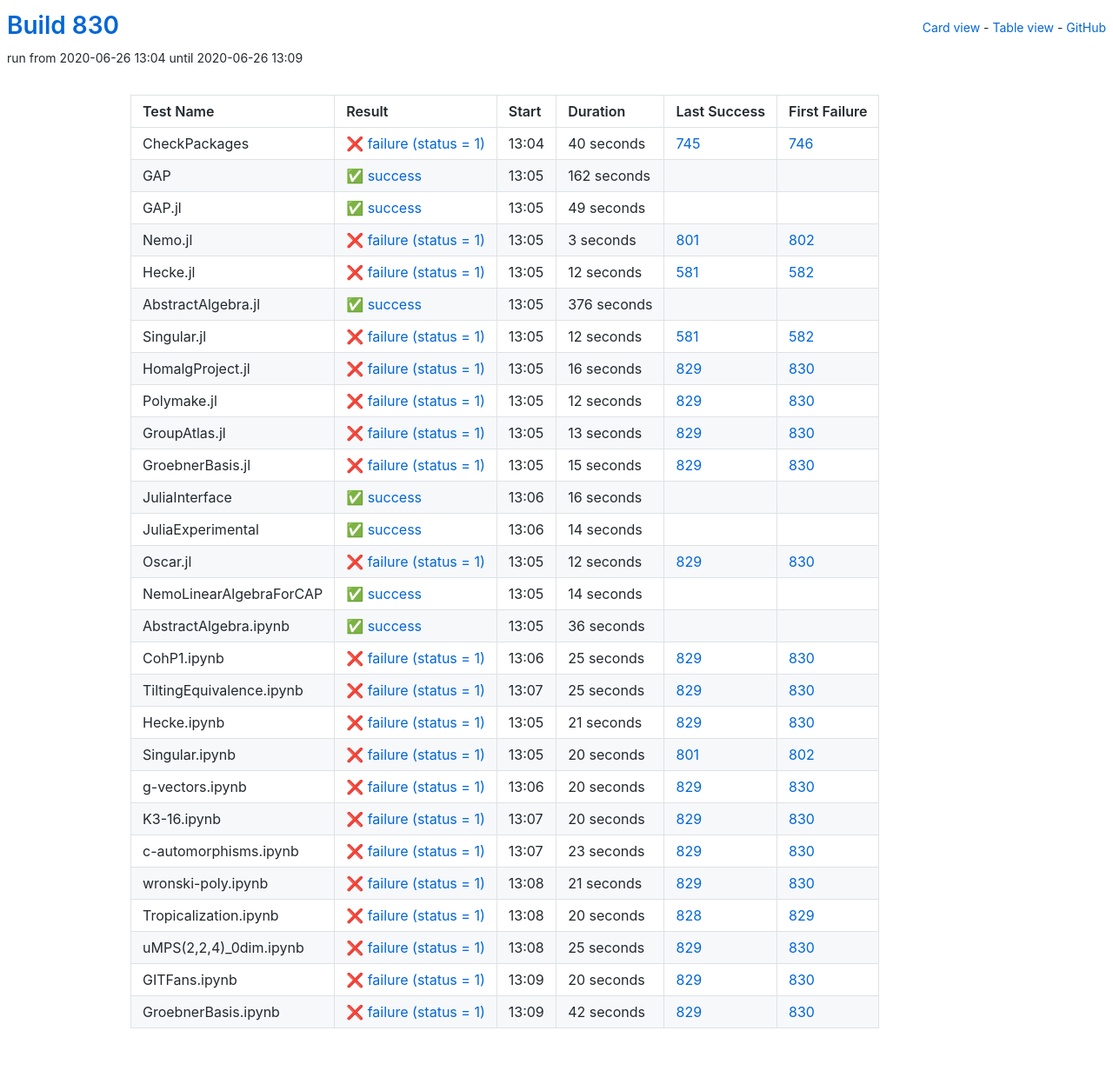
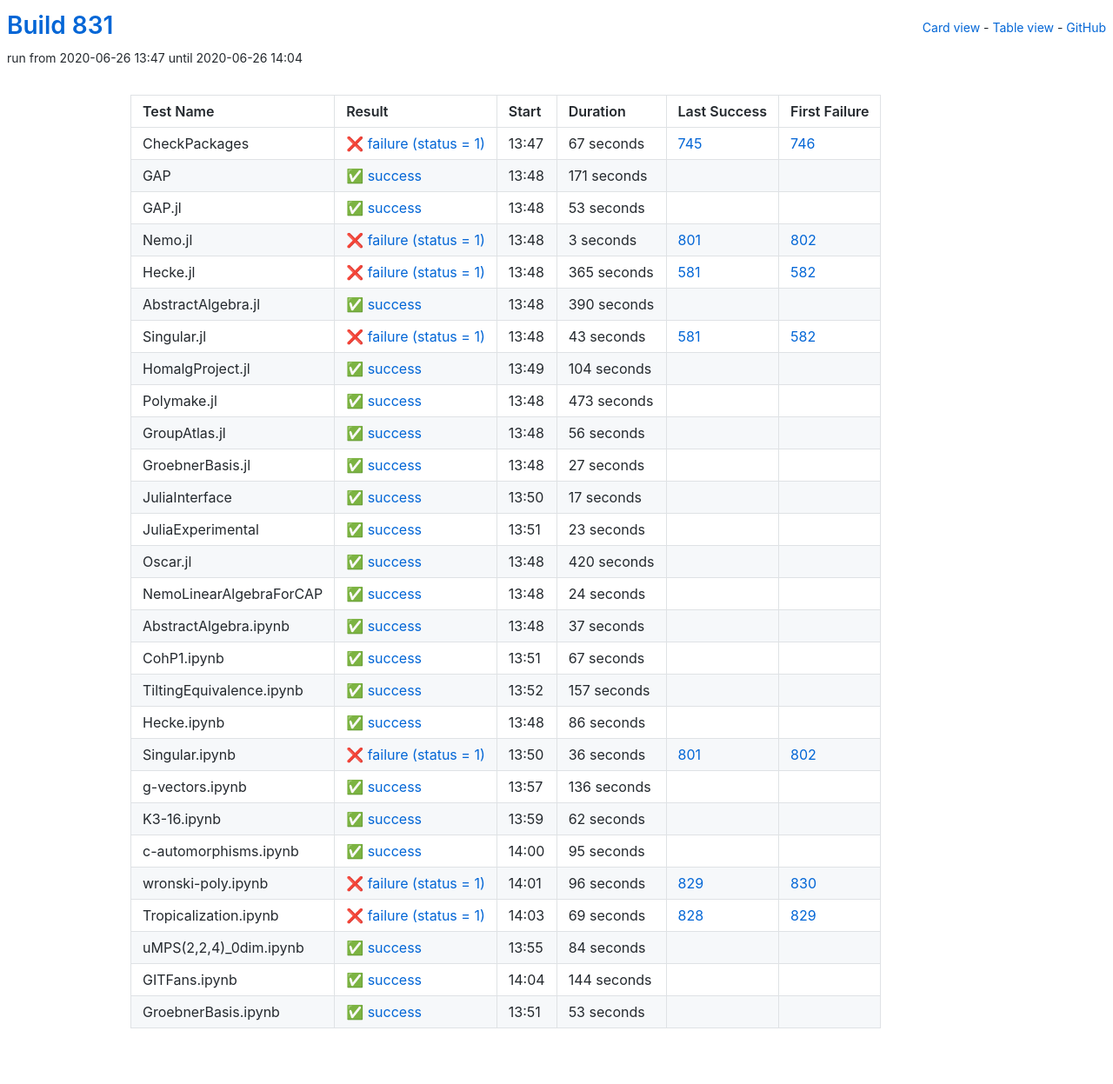
Before and after one commit to oscar-system/oscar-ci-status-1.4, a Jekyll site: the page built from table.html, in a window 1280 px wide. Shown: the whole page at 87% size. Built offline with Jekyll 4.4.1, drawn with Linux system fonts in a browser that asks for light colours.

Commit message:
Build #831

```diff
--- a/_data/ci.yml
+++ b/_data/ci.yml
@@ -1,6 +1,6 @@
 ---
-build: 830
-build_url: https://oscarci.mathematik.uni-kl.de/job/oscar-julia-1.4/830/
+build: 831
+build_url: https://oscarci.mathematik.uni-kl.de/job/oscar-julia-1.4/831/
 job: oscar-julia-1.4
 organization: oscar-system
 repo: oscar-ci-status-1.4
@@ -8,44 +8,44 @@ repourl: https://github.com/oscar-system/oscar-ci-status-1.4
 tests:
 - name: CheckPackages
   id: checkpackages
-  log: https://oscarci.mathematik.uni-kl.de/job/oscar-julia-1.4/830/artifact/logs/build-830/CheckPackages.log
-  start: 2020-06-26 13:04
+  log: https://oscarci.mathematik.uni-kl.de/job/oscar-julia-1.4/831/artifact/logs/build-831/CheckPackages.log
+  start: 2020-06-26 13:47
   success: false
   exitcode: 1
   status: failure
-  duration: 40
+  duration: 67
   last_success: 745
   last_success_url: https://oscarci.mathematik.uni-kl.de/job/oscar-julia-1.4/745/
   first_failure: 746
   first_failure_url: https://oscarci.mathematik.uni-kl.de/job/oscar-julia-1.4/746/
 - name: GAP
   id: gap
-  log: https://oscarci.mathematik.uni-kl.de/job/oscar-julia-1.4/830/artifact/logs/build-830/GAP.log
-  start: 2020-06-26 13:05
+  log: https://oscarci.mathematik.uni-kl.de/job/oscar-julia-1.4/831/artifact/logs/build-831/GAP.log
+  start: 2020-06-26 13:48
   success: true
   exitcode: 0
   status: success
-  duration: 162
+  duration: 171
   last_success: false
   last_success_url:
   first_failure: false
   first_failure_url:
 - name: GAP.jl
   id: gap-jl
-  log: https://oscarci.mathematik.uni-kl.de/job/oscar-julia-1.4/830/artifact/logs/build-830/GAP.jl.log
-  start: 2020-06-26 13:05
+  log: https://oscarci.mathematik.uni-kl.de/job/oscar-julia-1.4/831/artifact/logs/build-831/GAP.jl.log
+  start: 2020-06-26 13:48
   success: true
   exitcode: 0
   status: success
-  duration: 49
+  duration: 53
   last_success: false
   last_success_url:
   first_failure: false
   first_failure_url:
 - name: Nemo.jl
   id: nemo-jl
-  log: https://oscarci.mathematik.uni-kl.de/job/oscar-julia-1.4/830/artifact/logs/build-830/Nemo.jl.log
-  start: 2020-06-26 13:05
+  log: https://oscarci.mathematik.uni-kl.de/job/oscar-julia-1.4/831/artifact/logs/build-831/Nemo.jl.log
+  start: 2020-06-26 13:48
   success: false
   exitcode: 1
   status: failure
@@ -56,289 +56,289 @@ tests:
   first_failure_url: https://oscarci.mathematik.uni-kl.de/job/oscar-julia-1.4/802/
 - name: Hecke.jl
   id: hecke-jl
-  log: https://oscarci.mathematik.uni-kl.de/job/oscar-julia-1.4/830/artifact/logs/build-830/Hecke.jl.log
-  start: 2020-06-26 13:05
+  log: https://oscarci.mathematik.uni-kl.de/job/oscar-julia-1.4/831/artifact/logs/build-831/Hecke.jl.log
+  start: 2020-06-26 13:48
   success: false
   exitcode: 1
   status: failure
-  duration: 12
+  duration: 365
   last_success: 581
   last_success_url: https://oscarci.mathematik.uni-kl.de/job/oscar-julia-1.4/581/
   first_failure: 582
   first_failure_url: https://oscarci.mathematik.uni-kl.de/job/oscar-julia-1.4/582/
 - name: AbstractAlgebra.jl
   id: abstractalgebra-jl
-  log: https://oscarci.mathematik.uni-kl.de/job/oscar-julia-1.4/830/artifact/logs/build-830/AbstractAlgebra.jl.log
-  start: 2020-06-26 13:05
+  log: https://oscarci.mathematik.uni-kl.de/job/oscar-julia-1.4/831/artifact/logs/build-831/AbstractAlgebra.jl.log
+  start: 2020-06-26 13:48
   success: true
   exitcode: 0
   status: success
-  duration: 376
+  duration: 390
   last_success: false
   last_success_url:
   first_failure: false
   first_failure_url:
 - name: Singular.jl
   id: singular-jl
-  log: https://oscarci.mathematik.uni-kl.de/job/oscar-julia-1.4/830/artifact/logs/build-830/Singular.jl.log
-  start: 2020-06-26 13:05
+  log: https://oscarci.mathematik.uni-kl.de/job/oscar-julia-1.4/831/artifact/logs/build-831/Singular.jl.log
+  start: 2020-06-26 13:48
   success: false
   exitcode: 1
   status: failure
-  duration: 12
+  duration: 43
   last_success: 581
   last_success_url: https://oscarci.mathematik.uni-kl.de/job/oscar-julia-1.4/581/
   first_failure: 582
   first_failure_url: https://oscarci.mathematik.uni-kl.de/job/oscar-julia-1.4/582/
 - name: HomalgProject.jl
   id: homalgproject-jl
-  log: https://oscarci.mathematik.uni-kl.de/job/oscar-julia-1.4/830/artifact/logs/build-830/HomalgProject.jl.log
-  start: 2020-06-26 13:05
-  success: false
-  exitcode: 1
-  status: failure
-  duration: 16
-  last_success: 829
-  last_success_url: https://oscarci.mathematik.uni-kl.de/job/oscar-julia-1.4/829/
-  first_failure: 830
-  first_failure_url: https://oscarci.mathematik.uni-kl.de/job/oscar-julia-1.4/830/
-- name: Polymake.jl
-  id: polymake-jl
-  log: https://oscarci.mathematik.uni-kl.de/job/oscar-julia-1.4/830/artifact/logs/build-830/Polymake.jl.log
-  start: 2020-06-26 13:05
-  success: false
-  exitcode: 1
-  status: failure
-  duration: 12
-  last_success: 829
-  last_success_url: https://oscarci.mathematik.uni-kl.de/job/oscar-julia-1.4/829/
-  first_failure: 830
-  first_failure_url: https://oscarci.mathematik.uni-kl.de/job/oscar-julia-1.4/830/
-- name: GroupAtlas.jl
-  id: groupatlas-jl
-  log: https://oscarci.mathematik.uni-kl.de/job/oscar-julia-1.4/830/artifact/logs/build-830/GroupAtlas.jl.log
-  start: 2020-06-26 13:05
-  success: false
-  exitcode: 1
-  status: failure
-  duration: 13
-  last_success: 829
-  last_success_url: https://oscarci.mathematik.uni-kl.de/job/oscar-julia-1.4/829/
-  first_failure: 830
-  first_failure_url: https://oscarci.mathematik.uni-kl.de/job/oscar-julia-1.4/830/
-- name: GroebnerBasis.jl
-  id: groebnerbasis-jl
-  log: https://oscarci.mathematik.uni-kl.de/job/oscar-julia-1.4/830/artifact/logs/build-830/GroebnerBasis.jl.log
-  start: 2020-06-26 13:05
-  success: false
-  exitcode: 1
-  status: failure
-  duration: 15
-  last_success: 829
-  last_success_url: https://oscarci.mathematik.uni-kl.de/job/oscar-julia-1.4/829/
-  first_failure: 830
-  first_failure_url: https://oscarci.mathematik.uni-kl.de/job/oscar-julia-1.4/830/
-- name: JuliaInterface
-  id: juliainterface
-  log: https://oscarci.mathematik.uni-kl.de/job/oscar-julia-1.4/830/artifact/logs/build-830/JuliaInterface.log
-  start: 2020-06-26 13:06
+  log: https://oscarci.mathematik.uni-kl.de/job/oscar-julia-1.4/831/artifact/logs/build-831/HomalgProject.jl.log
+  start: 2020-06-26 13:49
   success: true
   exitcode: 0
   status: success
-  duration: 16
+  duration: 104
+  last_success: false
+  last_success_url:
+  first_failure: false
+  first_failure_url:
+- name: Polymake.jl
+  id: polymake-jl
+  log: https://oscarci.mathematik.uni-kl.de/job/oscar-julia-1.4/831/artifact/logs/build-831/Polymake.jl.log
+  start: 2020-06-26 13:48
+  success: true
+  exitcode: 0
+  status: success
+  duration: 473
+  last_success: false
+  last_success_url:
+  first_failure: false
+  first_failure_url:
+- name: GroupAtlas.jl
+  id: groupatlas-jl
+  log: https://oscarci.mathematik.uni-kl.de/job/oscar-julia-1.4/831/artifact/logs/build-831/GroupAtlas.jl.log
+  start: 2020-06-26 13:48
+  success: true
+  exitcode: 0
+  status: success
+  duration: 56
+  last_success: false
+  last_success_url:
+  first_failure: false
+  first_failure_url:
+- name: GroebnerBasis.jl
+  id: groebnerbasis-jl
+  log: https://oscarci.mathematik.uni-kl.de/job/oscar-julia-1.4/831/artifact/logs/build-831/GroebnerBasis.jl.log
+  start: 2020-06-26 13:48
+  success: true
+  exitcode: 0
+  status: success
+  duration: 27
+  last_success: false
+  last_success_url:
+  first_failure: false
+  first_failure_url:
+- name: JuliaInterface
+  id: juliainterface
+  log: https://oscarci.mathematik.uni-kl.de/job/oscar-julia-1.4/831/artifact/logs/build-831/JuliaInterface.log
+  start: 2020-06-26 13:50
+  success: true
+  exitcode: 0
+  status: success
+  duration: 17
   last_success: false
   last_success_url:
   first_failure: false
   first_failure_url:
 - name: JuliaExperimental
   id: juliaexperimental
-  log: https://oscarci.mathematik.uni-kl.de/job/oscar-julia-1.4/830/artifact/logs/build-830/JuliaExperimental.log
-  start: 2020-06-26 13:06
+  log: https://oscarci.mathematik.uni-kl.de/job/oscar-julia-1.4/831/artifact/logs/build-831/JuliaExperimental.log
+  start: 2020-06-26 13:51
   success: true
   exitcode: 0
   status: success
-  duration: 14
+  duration: 23
   last_success: false
   last_success_url:
   first_failure: false
   first_failure_url:
 - name: Oscar.jl
   id: oscar-jl
-  log: https://oscarci.mathematik.uni-kl.de/job/oscar-julia-1.4/830/artifact/logs/build-830/Oscar.jl.log
-  start: 2020-06-26 13:05
-  success: false
-  exitcode: 1
-  status: failure
-  duration: 12
-  last_success: 829
-  last_success_url: https://oscarci.mathematik.uni-kl.de/job/oscar-julia-1.4/829/
-  first_failure: 830
-  first_failure_url: https://oscarci.mathematik.uni-kl.de/job/oscar-julia-1.4/830/
-- name: NemoLinearAlgebraForCAP
-  id: nemolinearalgebraforcap
-  log: https://oscarci.mathematik.uni-kl.de/job/oscar-julia-1.4/830/artifact/logs/build-830/NemoLinearAlgebraForCAP.log
-  start: 2020-06-26 13:05
+  log: https://oscarci.mathematik.uni-kl.de/job/oscar-julia-1.4/831/artifact/logs/build-831/Oscar.jl.log
+  start: 2020-06-26 13:48
   success: true
   exitcode: 0
   status: success
-  duration: 14
+  duration: 420
+  last_success: false
+  last_success_url:
+  first_failure: false
+  first_failure_url:
+- name: NemoLinearAlgebraForCAP
+  id: nemolinearalgebraforcap
+  log: https://oscarci.mathematik.uni-kl.de/job/oscar-julia-1.4/831/artifact/logs/build-831/NemoLinearAlgebraForCAP.log
+  start: 2020-06-26 13:48
+  success: true
+  exitcode: 0
+  status: success
+  duration: 24
   last_success: false
   last_success_url:
   first_failure: false
   first_failure_url:
 - name: AbstractAlgebra.ipynb
   id: abstractalgebra-ipynb
-  log: https://oscarci.mathematik.uni-kl.de/job/oscar-julia-1.4/830/artifact/logs/build-830/AbstractAlgebra.ipynb.log
-  start: 2020-06-26 13:05
+  log: https://oscarci.mathematik.uni-kl.de/job/oscar-julia-1.4/831/artifact/logs/build-831/AbstractAlgebra.ipynb.log
+  start: 2020-06-26 13:48
   success: true
   exitcode: 0
   status: success
-  duration: 36
+  duration: 37
   last_success: false
   last_success_url:
   first_failure: false
   first_failure_url:
 - name: CohP1.ipynb
   id: cohp1-ipynb
-  log: https://oscarci.mathematik.uni-kl.de/job/oscar-julia-1.4/830/artifact/logs/build-830/CohP1.ipynb.log
-  start: 2020-06-26 13:06
+  log: https://oscarci.mathematik.uni-kl.de/job/oscar-julia-1.4/831/artifact/logs/build-831/CohP1.ipynb.log
+  start: 2020-06-26 13:51
+  success: true
+  exitcode: 0
+  status: success
+  duration: 67
+  last_success: false
+  last_success_url:
+  first_failure: false
+  first_failure_url:
+- name: TiltingEquivalence.ipynb
+  id: tiltingequivalence-ipynb
+  log: https://oscarci.mathematik.uni-kl.de/job/oscar-julia-1.4/831/artifact/logs/build-831/TiltingEquivalence.ipynb.log
+  start: 2020-06-26 13:52
+  success: true
+  exitcode: 0
+  status: success
+  duration: 157
+  last_success: false
+  last_success_url:
+  first_failure: false
+  first_failure_url:
+- name: Hecke.ipynb
+  id: hecke-ipynb
+  log: https://oscarci.mathematik.uni-kl.de/job/oscar-julia-1.4/831/artifact/logs/build-831/Hecke.ipynb.log
+  start: 2020-06-26 13:48
+  success: true
+  exitcode: 0
+  status: success
+  duration: 86
+  last_success: false
+  last_success_url:
+  first_failure: false
+  first_failure_url:
+- name: Singular.ipynb
+  id: singular-ipynb
+  log: https://oscarci.mathematik.uni-kl.de/job/oscar-julia-1.4/831/artifact/logs/build-831/Singular.ipynb.log
+  start: 2020-06-26 13:50
   success: false
   exitcode: 1
   status: failure
-  duration: 25
-  last_success: 829
-  last_success_url: https://oscarci.mathematik.uni-kl.de/job/oscar-julia-1.4/829/
-  first_failure: 830
-  first_failure_url: https://oscarci.mathematik.uni-kl.de/job/oscar-julia-1.4/830/
-- name: TiltingEquivalence.ipynb
-  id: tiltingequivalence-ipynb
-  log: https://oscarci.mathematik.uni-kl.de/job/oscar-julia-1.4/830/artifact/logs/build-830/TiltingEquivalence.ipynb.log
-  start: 2020-06-26 13:07
-  success: false
-  exitcode: 1
-  status: failure
-  duration: 25
-  last_success: 829
-  last_success_url: https://oscarci.mathematik.uni-kl.de/job/oscar-julia-1.4/829/
-  first_failure: 830
-  first_failure_url: https://oscarci.mathematik.uni-kl.de/job/oscar-julia-1.4/830/
-- name: Hecke.ipynb
-  id: hecke-ipynb
-  log: https://oscarci.mathematik.uni-kl.de/job/oscar-julia-1.4/830/artifact/logs/build-830/Hecke.ipynb.log
-  start: 2020-06-26 13:05
-  success: false
-  exitcode: 1
-  status: failure
-  duration: 21
-  last_success: 829
-  last_success_url: https://oscarci.mathematik.uni-kl.de/job/oscar-julia-1.4/829/
-  first_failure: 830
-  first_failure_url: https://oscarci.mathematik.uni-kl.de/job/oscar-julia-1.4/830/
-- name: Singular.ipynb
-  id: singular-ipynb
-  log: https://oscarci.mathematik.uni-kl.de/job/oscar-julia-1.4/830/artifact/logs/build-830/Singular.ipynb.log
-  start: 2020-06-26 13:05
-  success: false
-  exitcode: 1
-  status: failure
-  duration: 20
+  duration: 36
   last_success: 801
   last_success_url: https://oscarci.mathematik.uni-kl.de/job/oscar-julia-1.4/801/
   first_failure: 802
   first_failure_url: https://oscarci.mathematik.uni-kl.de/job/oscar-julia-1.4/802/
 - name: g-vectors.ipynb
   id: g-vectors-ipynb
-  log: https://oscarci.mathematik.uni-kl.de/job/oscar-julia-1.4/830/artifact/logs/build-830/g-vectors.ipynb.log
-  start: 2020-06-26 13:06
+  log: https://oscarci.mathematik.uni-kl.de/job/oscar-julia-1.4/831/artifact/logs/build-831/g-vectors.ipynb.log
+  start: 2020-06-26 13:57
+  success: true
+  exitcode: 0
+  status: success
+  duration: 136
+  last_success: false
+  last_success_url:
+  first_failure: false
+  first_failure_url:
+- name: K3-16.ipynb
+  id: k3-16-ipynb
+  log: https://oscarci.mathematik.uni-kl.de/job/oscar-julia-1.4/831/artifact/logs/build-831/K3-16.ipynb.log
+  start: 2020-06-26 13:59
+  success: true
+  exitcode: 0
+  status: success
+  duration: 62
+  last_success: false
+  last_success_url:
+  first_failure: false
+  first_failure_url:
+- name: c-automorphisms.ipynb
+  id: c-automorphisms-ipynb
+  log: https://oscarci.mathematik.uni-kl.de/job/oscar-julia-1.4/831/artifact/logs/build-831/c-automorphisms.ipynb.log
+  start: 2020-06-26 14:00
+  success: true
+  exitcode: 0
+  status: success
+  duration: 95
+  last_success: false
+  last_success_url:
+  first_failure: false
+  first_failure_url:
+- name: wronski-poly.ipynb
+  id: wronski-poly-ipynb
+  log: https://oscarci.mathematik.uni-kl.de/job/oscar-julia-1.4/831/artifact/logs/build-831/wronski-poly.ipynb.log
+  start: 2020-06-26 14:01
   success: false
   exitcode: 1
   status: failure
-  duration: 20
-  last_success: 829
-  last_success_url: https://oscarci.mathematik.uni-kl.de/job/oscar-julia-1.4/829/
-  first_failure: 830
-  first_failure_url: https://oscarci.mathematik.uni-kl.de/job/oscar-julia-1.4/830/
-- name: K3-16.ipynb
-  id: k3-16-ipynb
-  log: https://oscarci.mathematik.uni-kl.de/job/oscar-julia-1.4/830/artifact/logs/build-830/K3-16.ipynb.log
-  start: 2020-06-26 13:07
-  success: false
-  exitcode: 1
-  status: failure
-  duration: 20
-  last_success: 829
-  last_success_url: https://oscarci.mathematik.uni-kl.de/job/oscar-julia-1.4/829/
-  first_failure: 830
-  first_failure_url: https://oscarci.mathematik.uni-kl.de/job/oscar-julia-1.4/830/
-- name: c-automorphisms.ipynb
-  id: c-automorphisms-ipynb
-  log: https://oscarci.mathematik.uni-kl.de/job/oscar-julia-1.4/830/artifact/logs/build-830/c-automorphisms.ipynb.log
-  start: 2020-06-26 13:07
-  success: false
-  exitcode: 1
-  status: failure
-  duration: 23
-  last_success: 829
-  last_success_url: https://oscarci.mathematik.uni-kl.de/job/oscar-julia-1.4/829/
-  first_failure: 830
-  first_failure_url: https://oscarci.mathematik.uni-kl.de/job/oscar-julia-1.4/830/
-- name: wronski-poly.ipynb
-  id: wronski-poly-ipynb
-  log: https://oscarci.mathematik.uni-kl.de/job/oscar-julia-1.4/830/artifact/logs/build-830/wronski-poly.ipynb.log
-  start: 2020-06-26 13:08
-  success: false
-  exitcode: 1
-  status: failure
-  duration: 21
+  duration: 96
   last_success: 829
   last_success_url: https://oscarci.mathematik.uni-kl.de/job/oscar-julia-1.4/829/
   first_failure: 830
   first_failure_url: https://oscarci.mathematik.uni-kl.de/job/oscar-julia-1.4/830/
 - name: Tropicalization.ipynb
   id: tropicalization-ipynb
-  log: https://oscarci.mathematik.uni-kl.de/job/oscar-julia-1.4/830/artifact/logs/build-830/Tropicalization.ipynb.log
-  start: 2020-06-26 13:08
+  log: https://oscarci.mathematik.uni-kl.de/job/oscar-julia-1.4/831/artifact/logs/build-831/Tropicalization.ipynb.log
+  start: 2020-06-26 14:03
   success: false
   exitcode: 1
   status: failure
-  duration: 20
+  duration: 69
   last_success: 828
   last_success_url: https://oscarci.mathematik.uni-kl.de/job/oscar-julia-1.4/828/
   first_failure: 829
   first_failure_url: https://oscarci.mathematik.uni-kl.de/job/oscar-julia-1.4/829/
 - name: uMPS(2,2,4)_0dim.ipynb
   id: umps-2-2-4-0dim-ipynb
-  log: https://oscarci.mathematik.uni-kl.de/job/oscar-julia-1.4/830/artifact/logs/build-830/uMPS-2-2-4-_0dim.ipynb.log
-  start: 2020-06-26 13:08
-  success: false
-  exitcode: 1
-  status: failure
-  duration: 25
-  last_success: 829
-  last_success_url: https://oscarci.mathematik.uni-kl.de/job/oscar-julia-1.4/829/
-  first_failure: 830
-  first_failure_url: https://oscarci.mathematik.uni-kl.de/job/oscar-julia-1.4/830/
+  log: https://oscarci.mathematik.uni-kl.de/job/oscar-julia-1.4/831/artifact/logs/build-831/uMPS-2-2-4-_0dim.ipynb.log
+  start: 2020-06-26 13:55
+  success: true
+  exitcode: 0
+  status: success
+  duration: 84
+  last_success: false
+  last_success_url:
+  first_failure: false
+  first_failure_url:
 - name: GITFans.ipynb
   id: gitfans-ipynb
-  log: https://oscarci.mathematik.uni-kl.de/job/oscar-julia-1.4/830/artifact/logs/build-830/GITFans.ipynb.log
-  start: 2020-06-26 13:09
-  success: false
-  exitcode: 1
-  status: failure
-  duration: 20
-  last_success: 829
-  last_success_url: https://oscarci.mathematik.uni-kl.de/job/oscar-julia-1.4/829/
-  first_failure: 830
-  first_failure_url: https://oscarci.mathematik.uni-kl.de/job/oscar-julia-1.4/830/
+  log: https://oscarci.mathematik.uni-kl.de/job/oscar-julia-1.4/831/artifact/logs/build-831/GITFans.ipynb.log
+  start: 2020-06-26 14:04
+  success: true
+  exitcode: 0
+  status: success
+  duration: 144
+  last_success: false
+  last_success_url:
+  first_failure: false
+  first_failure_url:
 - name: GroebnerBasis.ipynb
   id: groebnerbasis-ipynb
-  log: https://oscarci.mathematik.uni-kl.de/job/oscar-julia-1.4/830/artifact/logs/build-830/GroebnerBasis.ipynb.log
-  start: 2020-06-26 13:09
-  success: false
-  exitcode: 1
-  status: failure
-  duration: 42
-  last_success: 829
-  last_success_url: https://oscarci.mathematik.uni-kl.de/job/oscar-julia-1.4/829/
-  first_failure: 830
-  first_failure_url: https://oscarci.mathematik.uni-kl.de/job/oscar-julia-1.4/830/
+  log: https://oscarci.mathematik.uni-kl.de/job/oscar-julia-1.4/831/artifact/logs/build-831/GroebnerBasis.ipynb.log
+  start: 2020-06-26 13:51
+  success: true
+  exitcode: 0
+  status: success
+  duration: 53
+  last_success: false
+  last_success_url:
+  first_failure: false
+  first_failure_url:
```
Also changed, not shown: README.md.
